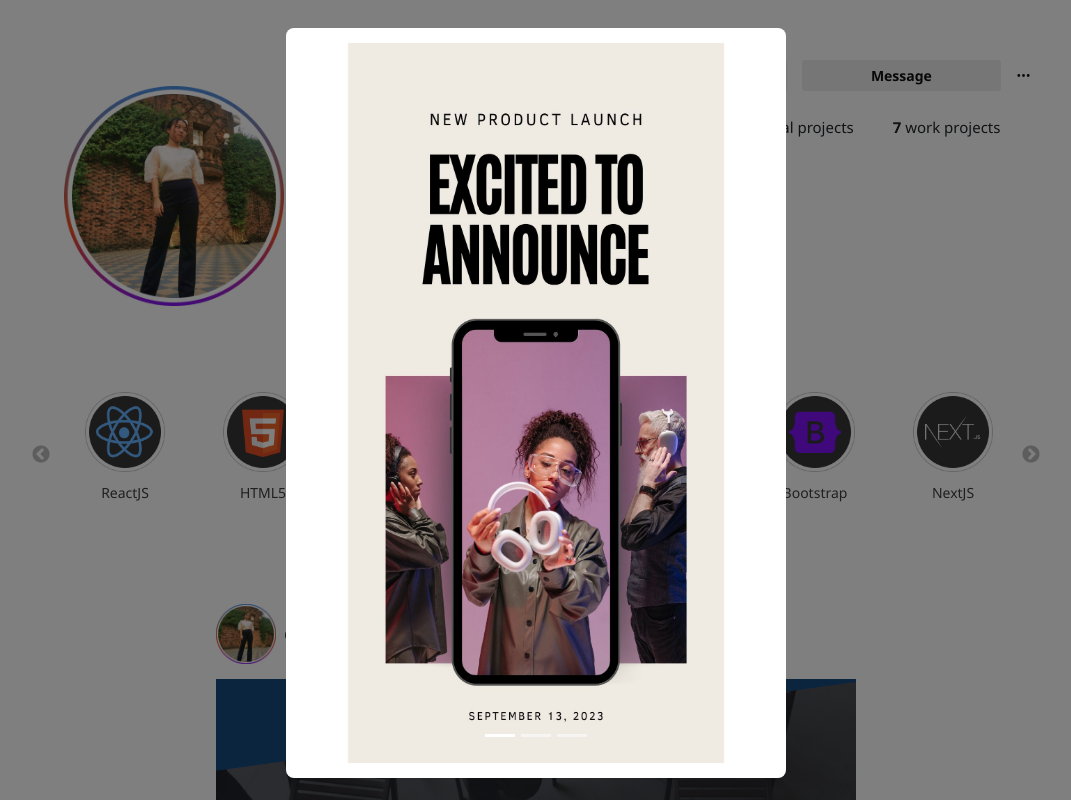
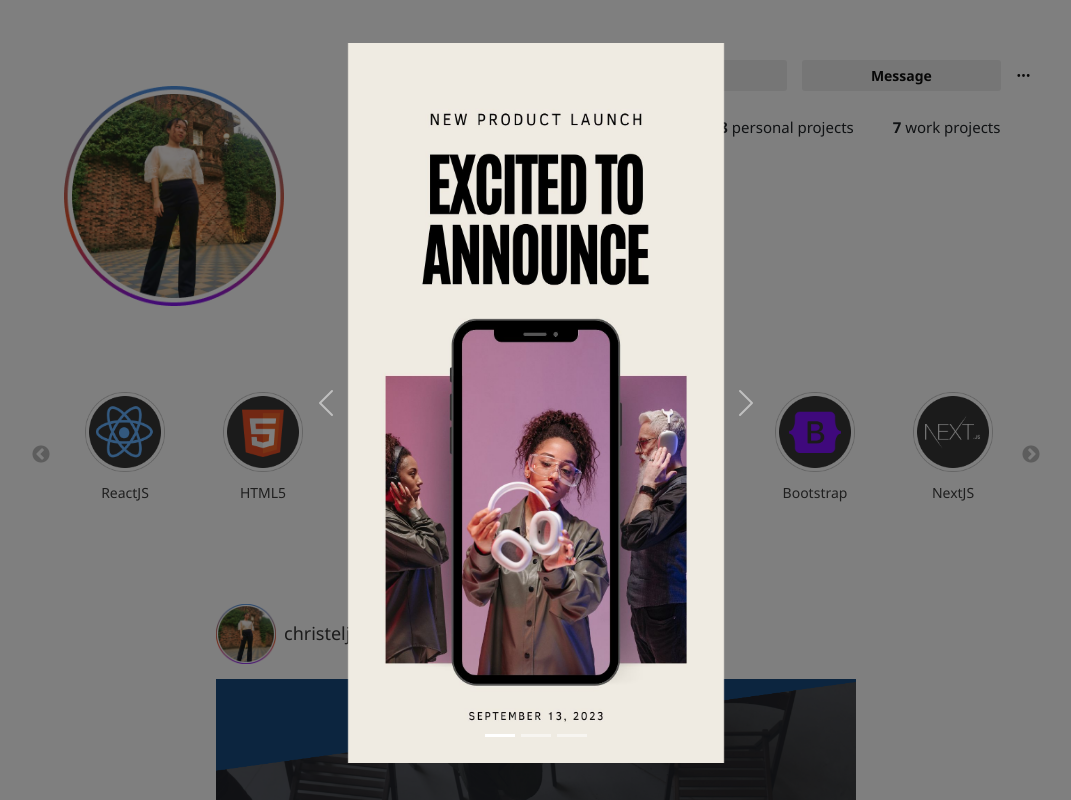
Before and after one commit to Thanaxx/Portfolio2023, a React (Create React App) app: page / in a window 1280 px wide. Both pictures are taken after a click on the button 278 px from the left and 195 px from the top of the page. Shown: the top 800 px of the page, without its empty margins (104-1175 px from the left). Built offline with nearby package versions, Linux system fonts and the light colour scheme; a web font is replaced by a local one.

Commit message:
story ig

```diff
--- a/public/index.html
+++ b/public/index.html
@@ -21,7 +21,7 @@
     <!-- BOOTSTRAP V5.3 -->
     <link href="https://cdn.jsdelivr.net/npm/bootstrap@5.3.1/dist/css/bootstrap.min.css" rel="stylesheet" integrity="sha384-4bw+/aepP/YC94hEpVNVgiZdgIC5+VKNBQNGCHeKRQN+PtmoHDEXuppvnDJzQIu9" crossorigin="anonymous">
 
-    <title>tel me you code</title>
+    <title>Christel</title>
   </head>
   <body>
     <noscript>You need to enable JavaScript to run this app.</noscript>
--- a/src/components/header/webhead.js
+++ b/src/components/header/webhead.js
@@ -167,7 +167,7 @@ function webhead() {
             {/**STORY */}
             <div class="modal fade more-modal-body" id="storyModal" tabindex="-1" aria-labelledby="storyModal" aria-hidden="true">
                 <div class="modal-dialog modal-dialog-centered">
-                    <div class="modal-content">
+                    <div class="modal-content story-content">
                         <div class="modal-body">
                         <div id="carouselExampleIndicators" class="carousel slide">
                             <div class="carousel-indicators">
--- a/src/styles/head.scss
+++ b/src/styles/head.scss
@@ -458,6 +458,9 @@
             }
         }
 
+        .story-content{
+            background-color: transparent;
+        }
 
         .modal-body{
             padding: 0;
```
Also changed, not shown: src/styles/head.css.
